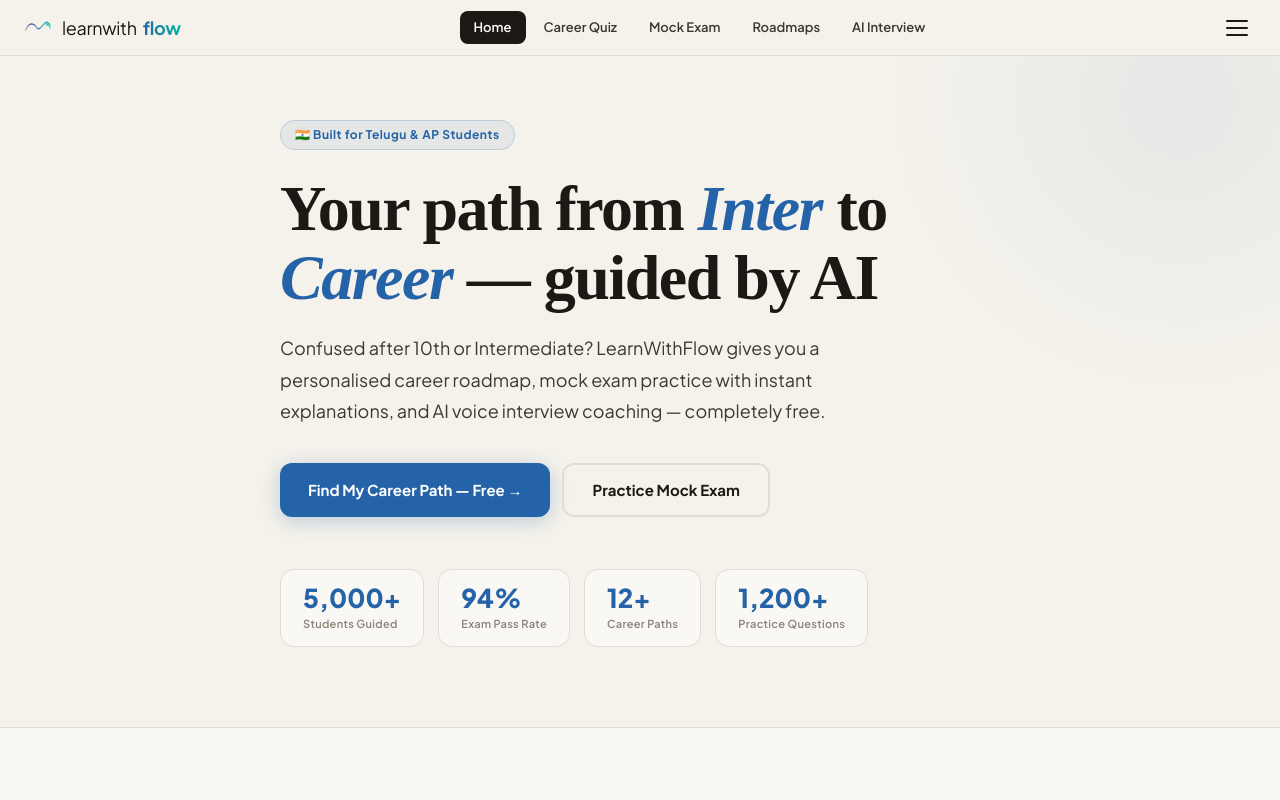
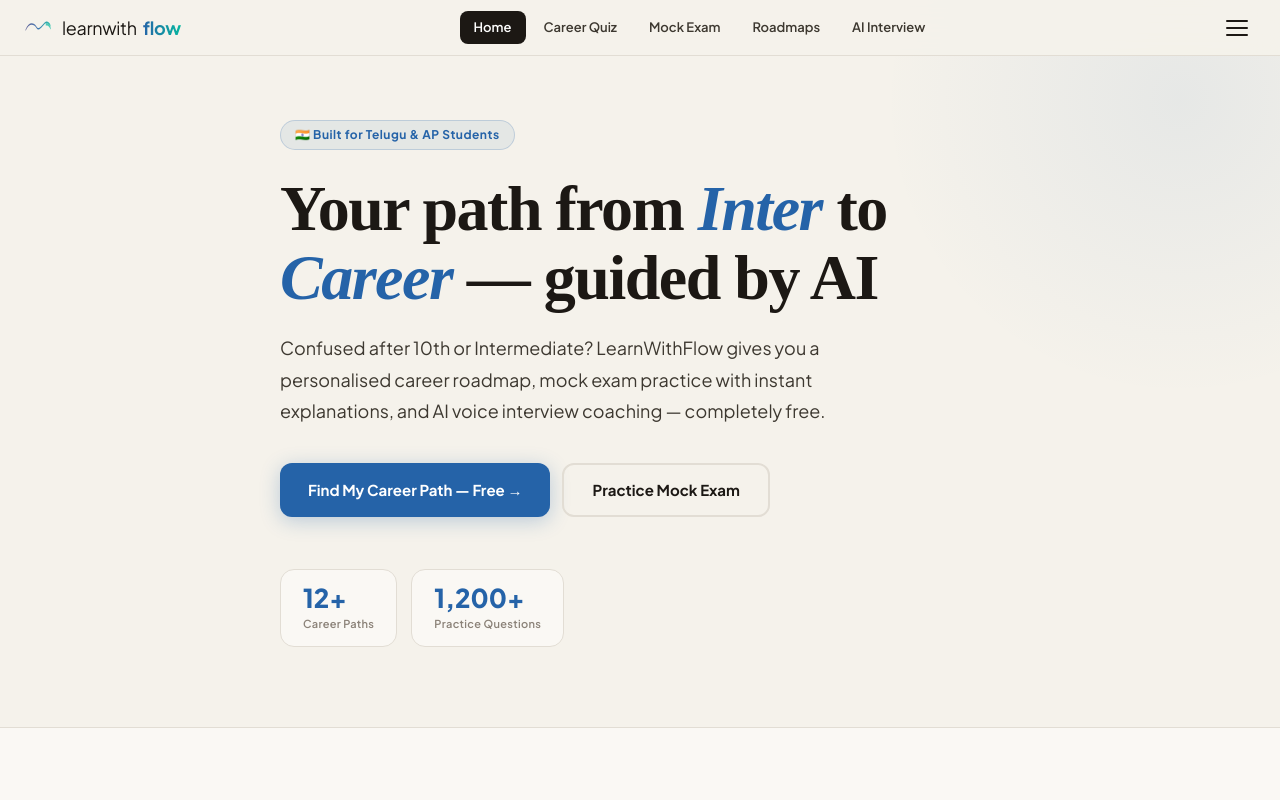
Before and after one commit to learnwithflow/learnwithflow, a Next.js app: page / in a window 1280 px wide. Shown: the top 800 px of the page. Built offline with nearby package versions, Linux system fonts and the light colour scheme.

Commit message:
fix: remove fake student count and pass rate stats from homepage

```diff
--- a/components/Hero.js
+++ b/components/Hero.js
@@ -32,8 +32,6 @@
 ];
 
 const STATS = [
-    { num: '5,000+', label: 'Students Guided' },
-    { num: '94%', label: 'Exam Pass Rate' },
     { num: '12+', label: 'Career Paths' },
     { num: '1,200+', label: 'Practice Questions' },
 ];
```
